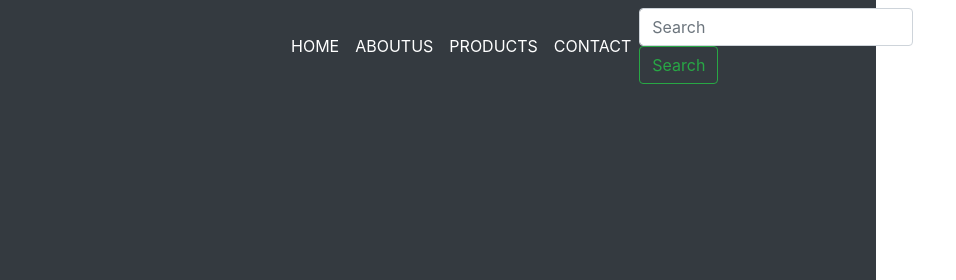
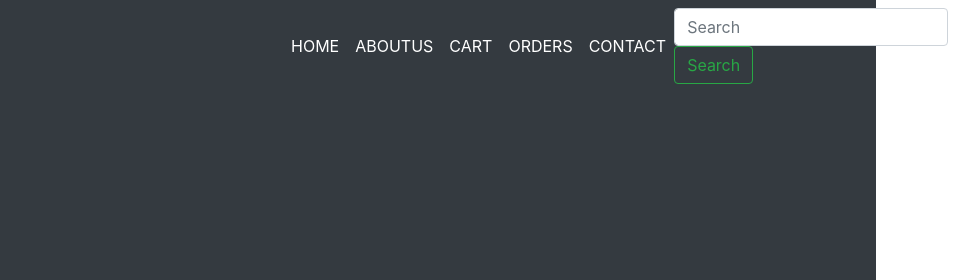
Before and after one commit to mufeedkka/onlinestore, a plain HTML site: page index.html in a window 1280 px wide. Shown: the top 280 px of the page, 404-1360 px from the left, 956 px wide, since content can reach past the window. Drawn offline with nearby package versions, Linux system fonts and the light colour scheme.

Commit message:
Update index.html

```diff
--- a/index.html
+++ b/index.html
@@ -26,9 +26,11 @@
         <a class="nav-link" href="https://banglefoods.com/about.php">ABOUTUS</a>
       </li>
       <li class="nav-item active">
-        <a class="nav-link" href="https://mydukaan.online/kka_hjxe">PRODUCTS <span class="sr-only">(current)</span></a>
+        <a class="nav-link" href="https://sharemystore.com/kka_hjxe/cart">CART <span class="sr-only">(current)</span></a>
       </li>
-
+      <li class="nav-item">
+        <a class="nav-link active" href="https://sharemystore.com/kka_hjxe/orders">ORDERS</a>
+      </li>
       <li class="nav-item">
         <a class="nav-link active" href="https://wa.me/918547027717">CONTACT</a>
       </li>
```
